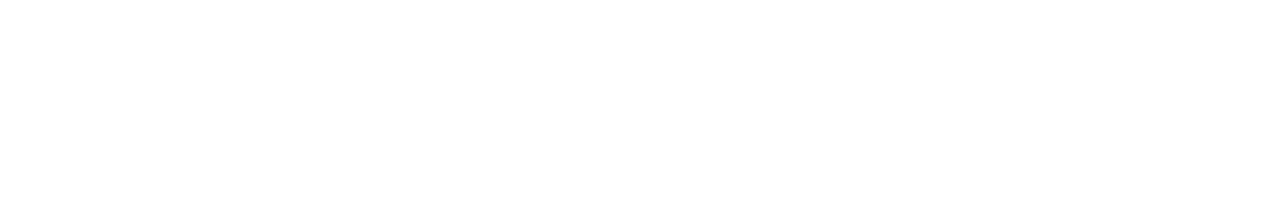
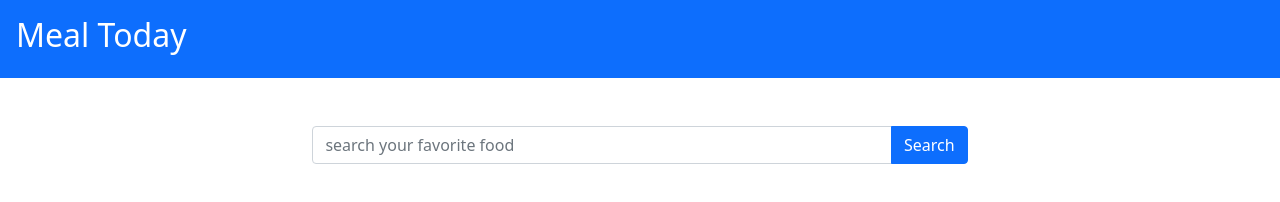
Before and after one commit to rakibul-cse-diu/simple-meal-website, a plain HTML site: page index.html in a window 1280 px wide. Drawn offline with nearby package versions, Linux system fonts and the light colour scheme.

Commit message:
search input added

```diff
--- a/index.html
+++ b/index.html
@@ -16,7 +16,24 @@
 </head>
 
 <body>
+    <!-- header  -->
+    <header class="container-fluid bg-primary p-3 mb-5">
+        <h2 class="text-white">Meal Today</h2>
+    </header>
 
+    <!-- main  -->
+    <main class="container">
+        <!-- search area  -->
+        <section class="container d-flex justify-content-center align-items-center mb-3">
+            <div class="search-area">
+                <div class="input-group mb-3 w-10">
+                    <input type="text" class="form-control" placeholder="search your favorite food">
+                    <button class="btn btn-primary" type="button" id="search-btn">Search</button>
+                </div>
+            </div>
+        </section>
+
+    </main>
 
 
     <!-- script  -->
--- a/style.css
+++ b/style.css
@@ -0,0 +1,3 @@
+.search-area{
+    width: 60%;
+}
```
